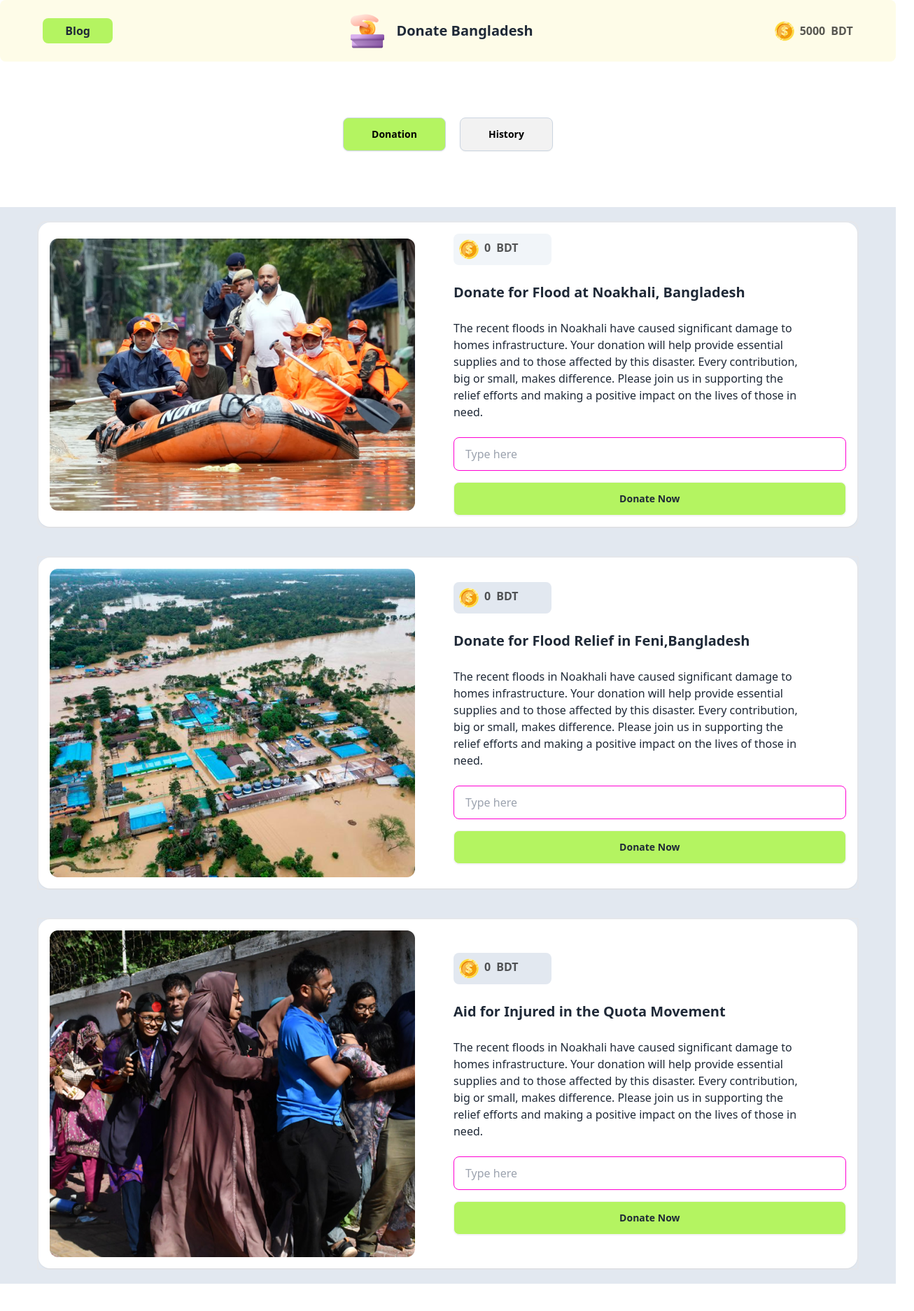
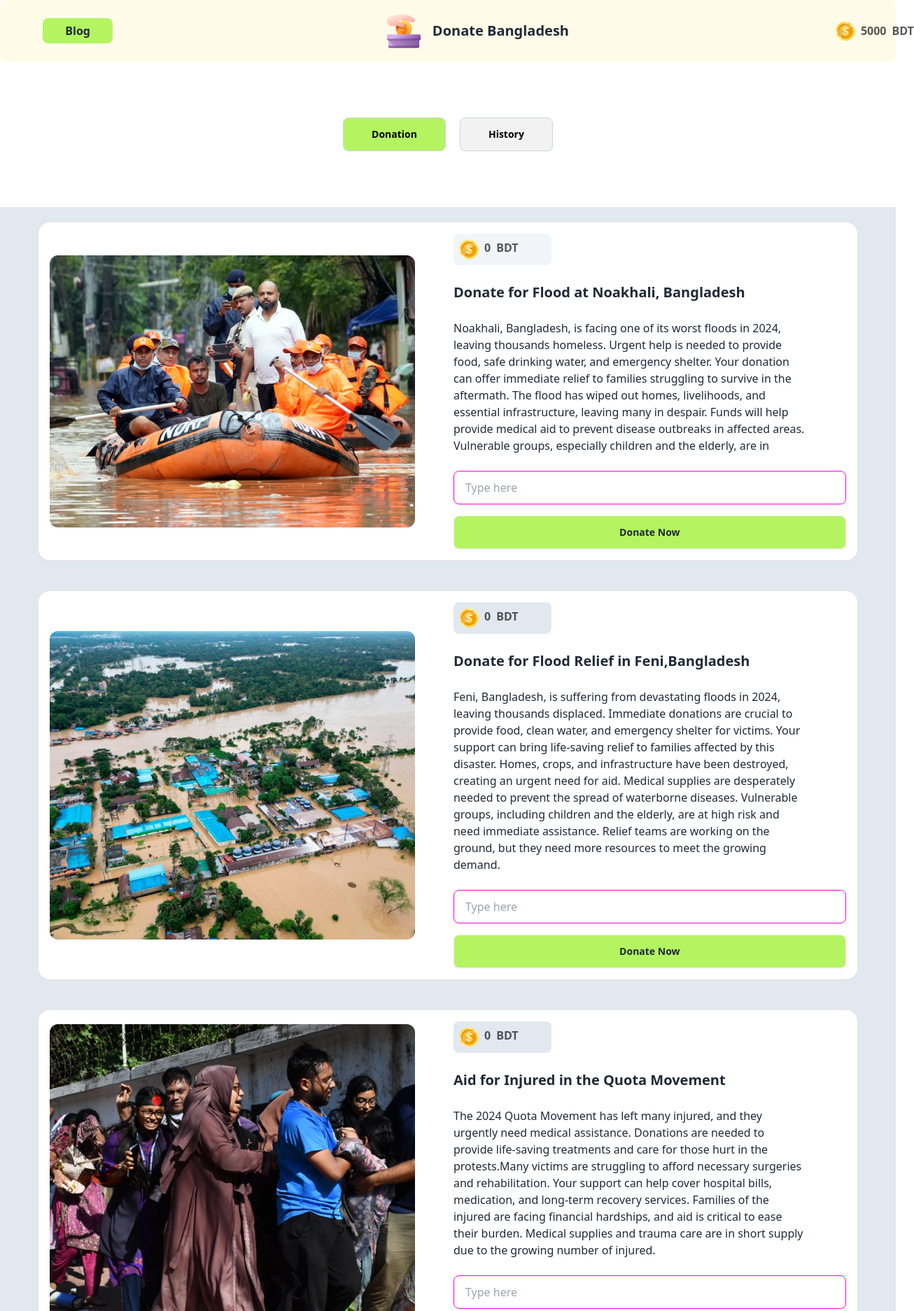
Before and after one commit to devsamsulamin78/assiment_5, a plain HTML site: page index.html in a window 1280 px wide. Shown: the top 1874 px of the page at 70% size, 1306 px wide, since content can reach past the window. Drawn offline with nearby package versions, Linux system fonts and the light colour scheme.

Commit message:
page link

```diff
--- a/index.html
+++ b/index.html
@@ -43,23 +43,23 @@
     >
       <section class="backdrop-invert-0 lg:py-3 bg-yellow-50 rounded-lg">
         <!--Phone navbar Center -->
-        <div
-          class="navbar-center flex md:hidden w-11/12 mx-auto py-2 items-center justify-center"
+
+        <div class="navbar w-11/12 mx-auto lg:h-8">
+          <!-- navbar Start -->
+          <div class="navbar-start">
+            <button
+            id="blog"
+            class="bg-btn lg:px-8 lg:py-1.5 rounded-lg px-8 py-2 font-bold">
+            Blog
+          </button>
+          </div>
+          <!-- navbar Center -->
+          <div
+          class="navbar-center hidden lg:flex  w-11/12 mx-auto py-2 items-center justify-center"
         >
           <img src="assets/logo.png" alt="" />
           <a class="btn btn-ghost text-xl font-bold">Donate Bangladesh</a>
         </div>
-        <div class="navbar w-11/12 mx-auto lg:h-8">
-          <!-- navbar Start -->
-          <div class="navbar-start">
-            <button class="bg-btn lg:px-8 lg:py-1.5 rounded-lg px-8 py-2 font-bold"><a href="./accordien.html">Blog</a>
-            </button>
-          </div>
-          <!-- navbar Center -->
-          <div class="navbar-center hidden lg:flex">
-            <img src="assets/logo.png" alt="" />
-            <a class="btn btn-ghost lg:text-xl">Donate Bangladesh</a>
-          </div>
           <!-- navbar end -->
           <div class="navbar-end flex gap-2">
             <img src="assets/coin.png" alt="" />
@@ -117,12 +117,12 @@
                   Donate for Flood at Noakhali, Bangladesh
                 </h1>
                 <p class="py-6 lg:pr-14">
-                  The recent floods in Noakhali have caused significant damage
-                  to homes infrastructure. Your donation will help provide
-                  essential supplies and to those affected by this disaster.
-                  Every contribution, big or small, makes difference. Please
-                  join us in supporting the relief efforts and making a positive
-                  impact on the lives of those in need.
+                  Noakhali, Bangladesh, is facing one of its worst floods in 2024, leaving thousands homeless.
+                  Urgent help is needed to provide food, safe drinking water, and emergency shelter.
+                  Your donation can offer immediate relief to families struggling to survive in the aftermath.
+                  The flood has wiped out homes, livelihoods, and essential infrastructure, leaving many in despair.
+                  Funds will help provide medical aid to prevent disease outbreaks in affected areas.
+                  Vulnerable groups, especially children and the elderly, are in
                 </p>
                 <!-- input text -->
                 <input
@@ -134,10 +134,9 @@
                 <br />
                 <!-- button -->
                 <button
-                  onclick="donateButton(this)"
+                  onclick="donateButtonOne(this)"
                   id="donat-btn"
-                  class="btn bg-btn max-w-full w-full mt-4"
-                >
+                  class="btn bg-btn max-w-full w-full mt-4">
                   Donate Now
                 </button>
               </div>
@@ -170,12 +169,14 @@
                   Donate for Flood Relief in Feni,Bangladesh
                 </h1>
                 <p class="py-6 lg:pr-14">
-                  The recent floods in Noakhali have caused significant damage
-                  to homes infrastructure. Your donation will help provide
-                  essential supplies and to those affected by this disaster.
-                  Every contribution, big or small, makes difference. Please
-                  join us in supporting the relief efforts and making a positive
-                  impact on the lives of those in need.
+                  Feni, Bangladesh, is suffering from devastating floods in 2024, leaving thousands displaced.
+Immediate donations are crucial to provide food, clean water, and emergency shelter for victims.
+Your support can bring life-saving relief to families affected by this disaster.
+Homes, crops, and infrastructure have been destroyed, creating an urgent need for aid.
+Medical supplies are desperately needed to prevent the spread of waterborne diseases.
+Vulnerable groups, including children and the elderly, are at high risk and need immediate assistance.
+Relief teams are working on the ground, but they need more resources to meet the growing demand.
+
                 </p>
                 <!-- input text -->
                 <input
@@ -222,12 +223,10 @@
                   Aid for Injured in the Quota Movement
                 </h1>
                 <p class="py-6 lg:pr-14">
-                  The recent floods in Noakhali have caused significant damage
-                  to homes infrastructure. Your donation will help provide
-                  essential supplies and to those affected by this disaster.
-                  Every contribution, big or small, makes difference. Please
-                  join us in supporting the relief efforts and making a positive
-                  impact on the lives of those in need.
+                  The 2024 Quota Movement has left many injured, and they urgently need medical assistance.
+                  Donations are needed to provide life-saving treatments and care for those hurt in the protests.Many victims are struggling to afford necessary surgeries and rehabilitation.
+                  Your support can help cover hospital bills, medication, and long-term recovery services.
+                  Families of the injured are facing financial hardships, and aid is critical to ease their burden. Medical supplies and trauma care are in short supply due to the growing number of injured.
                 </p>
                 <!-- input text -->
                 <input
@@ -290,8 +289,9 @@
       </div>
     </footer>
 
+
     <!-- script link add -->
-    <script src="faq.js"></script>
+    <script src="./js/faq.js"></script>
     <script src="./js/main.js"></script>
   </body>
 </html>
--- a/js/faq.js
+++ b/js/faq.js
@@ -1,4 +1,5 @@
 const home = document.getElementById("home");
 home.addEventListener("click", function () {
-  window.location.href = "./index.html";
+
+   window.location.href = "./index.html";
 });
--- a/js/main.js
+++ b/js/main.js
@@ -36,17 +36,17 @@ window.addEventListener("scroll", function () {
   // ---value function
 
   function inputValu(id) {
-    return parseFloat(document.getElementById(id).value);
+    return Number(document.getElementById(id).value);
   }
 
   function innerText(id) {
-    return parseFloat(document.getElementById(id).innerText);
+    return Number(document.getElementById(id).innerText);
   }
 
 
 
   // -----card 1
-  function donateButton(e) {
+  function donateButtonOne(e) {
     const myBalanc = innerText("my-balanc");
     const donateAmount = inputValu("donate-input");
 
@@ -54,10 +54,11 @@ window.addEventListener("scroll", function () {
 
     // --if conditaion add
 
-    if (donateAmount < 0 ||( Number.isNaN(donateAmount) )|| myBalanc < donateAmount) {
+    if (donateAmount < 0 || Number.isNaN(donateAmount) || myBalanc < donateAmount) {
       alert(" Yor are rang");
       return;
-    } else {
+    }
+    else {
       const modal = document.getElementById("my-modal");
       modal.showModal();
 
@@ -74,7 +75,12 @@ window.addEventListener("scroll", function () {
     // -----Modal add
   }
 
-  // ------------
+
+
+
+
+
+  // ------------card 2
   function donateButtonTwo(e) {
     const myBalanc = innerText("my-balanc");
 
@@ -83,14 +89,10 @@ window.addEventListener("scroll", function () {
     const donetTwoShow = innerText("main-donate-two");
 
     // --if conditaion add
-    if (
-      donateTwoAmount < 0 ||
-      isNaN(donateTwoAmount) ||
-      myBalanc < donateTwoAmount
-    ) {
-      alert(" Yor are rang");
-      return;
-    } else {
+    if (donateTwoAmount < 0 || isNaN(donateTwoAmount) || myBalanc < donateTwoAmount) {
+    alert(" Yor are rang");
+    return;
+  }  else {
       const modal = document.getElementById("my-modal");
       modal.showModal();
       // -----
@@ -116,10 +118,7 @@ window.addEventListener("scroll", function () {
     const donetTwoShow = innerText("main-donate-three");
 
     // --if conditaion add
-    if (
-      donateTwoAmount < 0 ||
-      isNaN(donateTwoAmount) ||
-      myBalanc < donateTwoAmount
+    if (donateTwoAmount < 0 || Number.isNaN(donateTwoAmount) || myBalanc < donateTwoAmount
     ) {
       alert(" Yor are rang");
       return;
@@ -152,3 +151,8 @@ window.addEventListener("scroll", function () {
     const historyShow = document.getElementById("history-div");
     historyShow.appendChild(historyDiv);
   }
+
+
+  document.getElementById('blog').addEventListener('click',function(){
+      window.location.href = './accordien.html'
+  })
```
Also changed, not shown: accordien.html (+6 -10 lines).
